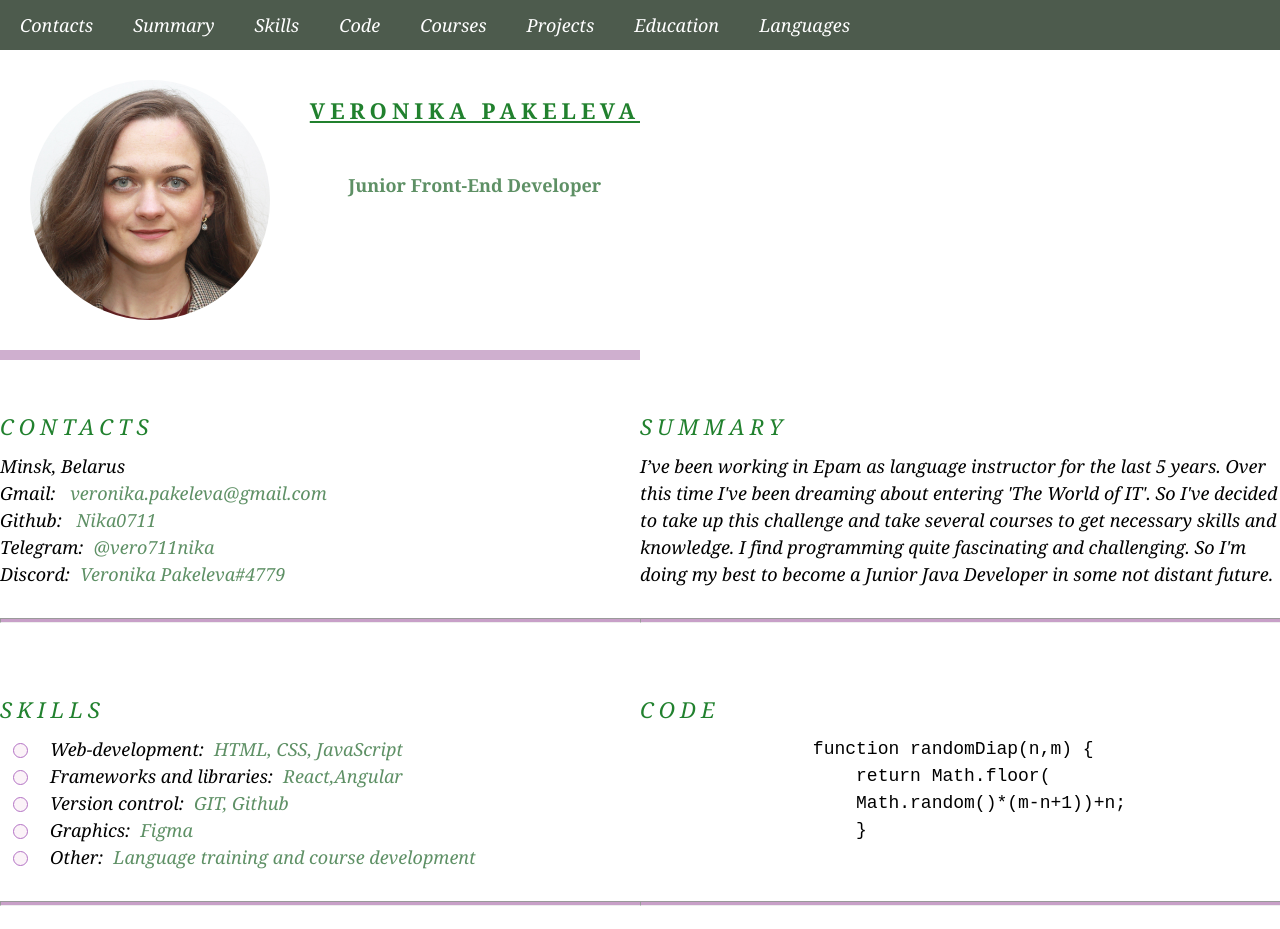
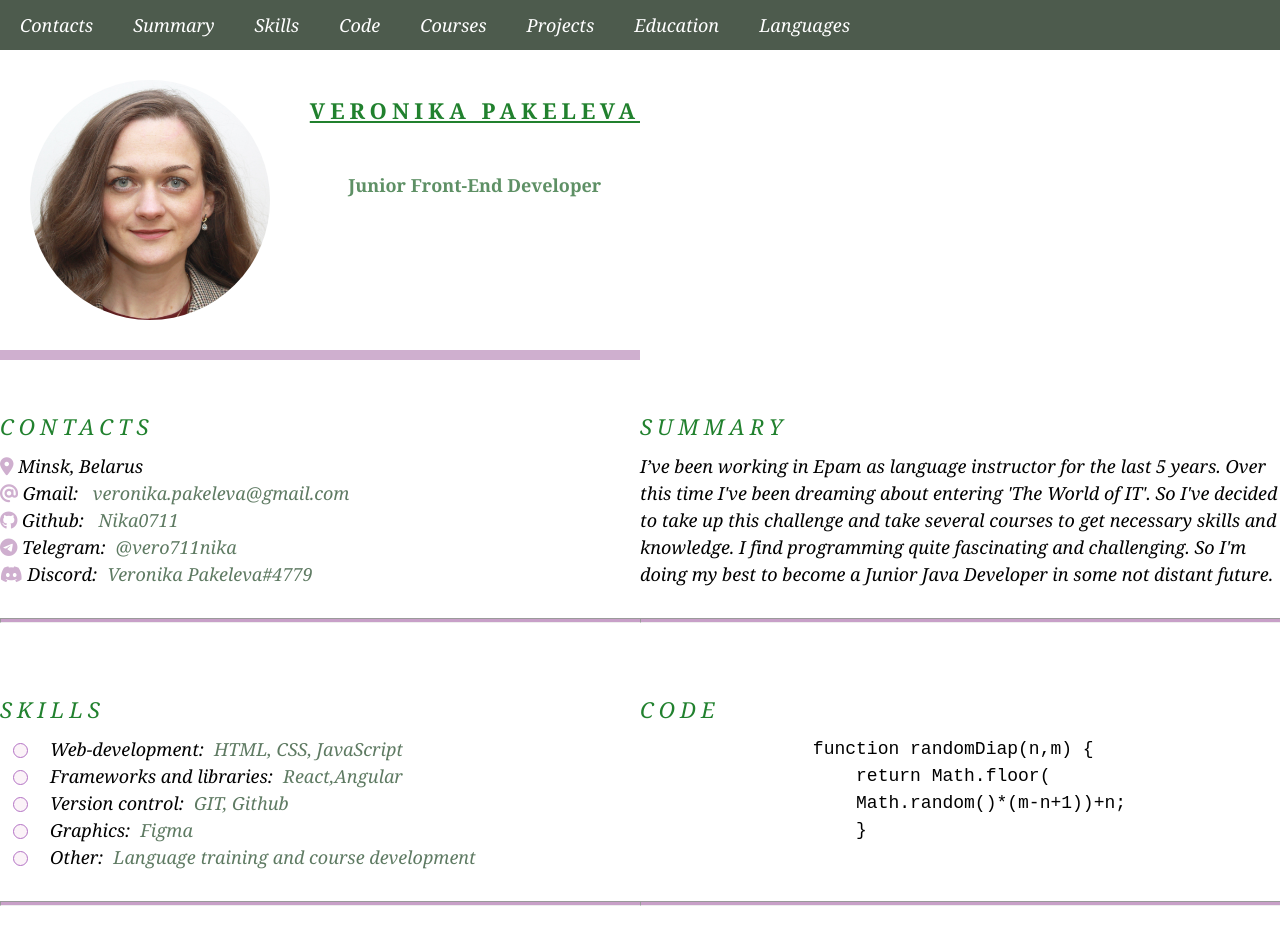
Before and after one commit to Nika0711/rsschool-cv-old, a plain HTML site: page index.html in a window 1280 px wide. Shown: the top 929 px of the page. Drawn offline with Linux system fonts and the light colour scheme.

Commit message:
feat: add  font awesome

```diff
--- a/index.html
+++ b/index.html
@@ -6,6 +6,7 @@
     <meta name="viewport" content="width=device-width, initial-scale=1.0">
     <link rel="stylesheet" href="style.css">
     <link rel="icon" href="./assets/rs_school.ico">
+    <script src="https://kit.fontawesome.com/2293f14872.js" crossorigin="anonymous"></script>
     <title>CV HTML</title>
 </head>
 <body>
@@ -42,12 +43,12 @@
         <div class="wrap">
         <section class="section" id="contacts">
             <h2 class="section-title contacts">Contacts</h2>
-            <ul>
-                <li class="contact-item">Minsk, Belarus</li>
-                <li class="contact-item">Gmail: <span class="info">veronika.pakeleva@gmail.com</span></li>
-                <li class="contact-item">Github: <span class="info">Nika0711</span></li>
-                <li class="contact-item">Telegram:<span class="info">@vero711nika</span></li>
-                <li class="contact-item">Discord:<span class="info">Veronika Pakeleva#4779</span></li>
+            <ul class="contact-items">
+                <li class="contact-item"> <i class="fa-solid fa-location-dot"></i> Minsk, Belarus</li>
+                <li class="contact-item"> <i class="fa-solid fa-at"></i> Gmail: <span class="info">veronika.pakeleva@gmail.com</span></li>
+                <li class="contact-item"> <i class="fa-brands fa-github"></i> Github: <span class="info">Nika0711</span></li>
+                <li class="contact-item"> <i class="fa-brands fa-telegram"></i> Telegram:<span class="info">@vero711nika</span></li>
+                <li class="contact-item"> <i class="fa-brands fa-discord"></i> Discord:<span class="info">Veronika Pakeleva#4779</span></li>
             </ul>
             <hr class="underline">
         </section>
@@ -123,7 +124,7 @@
 
 </main>
 <footer class="footer">
-    <div class="container">
+    <div class="container footer-container">
      <p class="footer-info">
          <span>&#169;2022</span>
          <span>Nika0711</span>
--- a/style.css
+++ b/style.css
@@ -142,7 +142,7 @@ background-size: contain;
       text-align:center;
   }
   .info{
-      color: #196123b3;
+      color: #19411fb3;
       text-decoration: none;
       margin-left: 10px;
   }
@@ -195,3 +195,6 @@ background-size: contain;
   height: 5px;
   background-color:#c8a0c8;
 }
+i{
+  color:#cfafcf;
+}
```
